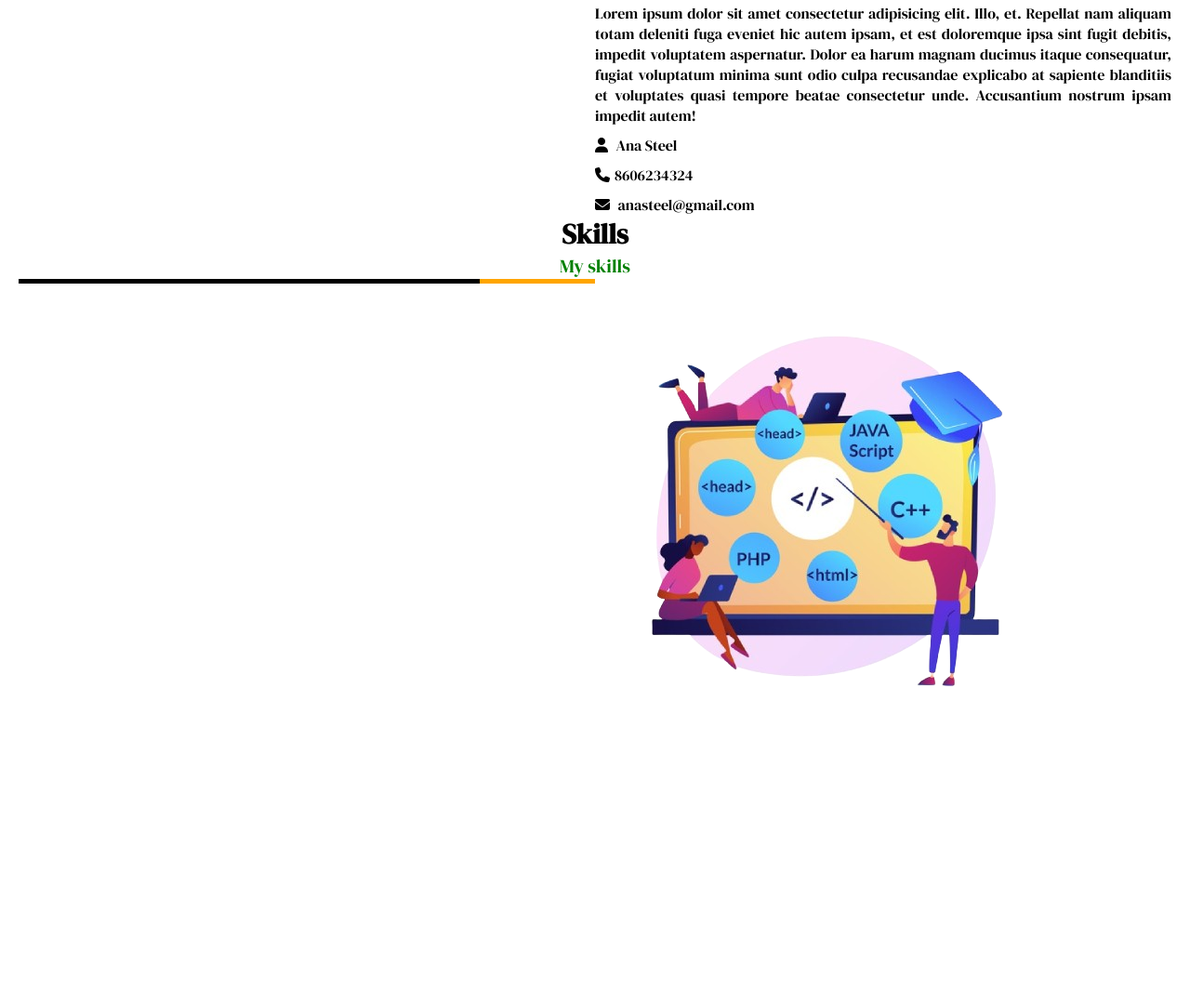
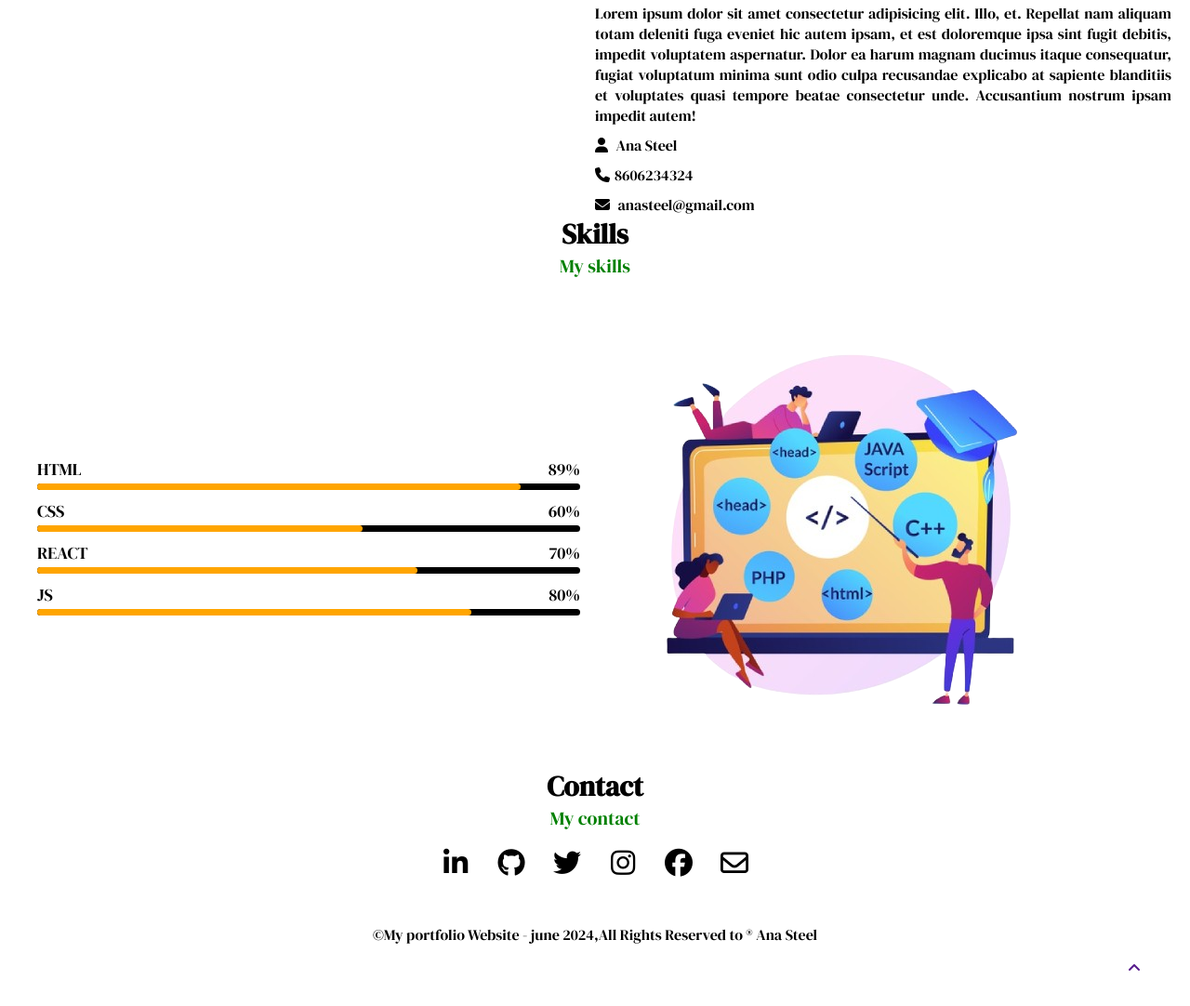
Before and after one commit to Ashwinsubas/portfolio, a plain HTML site: page index.html in a window 1280 px wide. Shown: the part 692-1774 px from the top of the page at 93% size. Before the commit the page ends 1497 px from the top, so only its background shows below. Drawn offline with Linux system fonts and the light colour scheme; a web font is replaced by a local one.

Commit message:
Protfolio completed

```diff
--- a/index.html
+++ b/index.html
@@ -18,15 +18,15 @@
         <div><img src="./images/logo.png" alt="" width="100px"></div>
         <div>
             <ul>
-                <li><a href="">Home</a></li>
-                <li><a href="">About</a></li>
-                <li><a href="">Skills</a></li>
-                <li><a href="">Contact</a></li>
+                <li><a href="#hh">Home</a></li>
+                <li><a href="#about">About</a></li>
+                <li><a href="#skill">Skills</a></li>
+                <li><a href="#con">Contact</a></li>
             </ul>
         </div>
     </nav>
 
-    <div class="home">
+    <div class="home" id="hh">
         <div class="home-content">
             <div class="homehead"><h1>I,m Ana <span>Steel</span></h1></div>
             <p class="para">I am the ceo of anna steel trivarum <br>
@@ -54,22 +54,64 @@
            </div>
         </div>
     </section>
-    <div class="skills">
+    <div class="skills" id="skill">
         <div class="sectionid">
         <div class="aboutme"><h2> Skills</h2>
             <span class="intro">My skills</div> </span></div>
             <div class="skill-div">
-            <div>
+
                 <div class="scale">
-                    <div class="html1"></div>
-                    <div class="html2"></div>
+                    <div class="bar">
+                        <h4 style="font-weight: 500; font-size: large;">HTML</h4>
+                        <span style="font-size: large;" class="">89%</span>
+                       <div class="base-bar"></div>
+                       <div class="base-bar html-bar"></div>
+                    </div>
+
+                    <div class="bar">
+                        <h4 style="font-weight: 500; font-size: large;">CSS</h4>
+                        <span style="font-size: large;" class="">60%</span>
+                       <div class="base-bar"></div>
+                       <div class="base-bar css-bar"></div>
+                    </div><div class="bar">
+                        <h4 style="font-weight: 500; font-size: large;">REACT</h4>
+                        <span style="font-size: large;" class="">70%</span>
+                       <div class="base-bar"></div>
+                       <div class="base-bar react-bar"></div>
+                    </div><div class="bar">
+                        <h4 style="font-weight: 500; font-size: large;">JS</h4>
+                        <span style="font-size: large;" class="">80%</span>
+                       <div class="base-bar"></div>
+                       <div class="base-bar js-bar"></div>
+                    </div>
                 </div>
-            </div>
             <div>
                 <img src="images/lap.png" alt="">
             </div></div>
     </div>
-    <div class="contact"></div>
+    <section class="contact" id="con" >
+        <div class="aboutme"><h2> Contact</h2>
+            <span class="intro">My contact</div> </span></div>
+            <div class="icons">
+                <!-- linkedin -->
+                <div  class="anim"> <a href="https://www.linkedin.com/" target="_blank"><i class="brand fa-brands fa-linkedin-in"></i></a></div>
+                <!-- github -->
+                <div class="anim"><a href="" target="_blank"><i class="brand fa-brands fa-github"></i></a></div>
+                <!-- x -->
+                <div class="anim"> <a href="" target="_blank"><i class="brand fa-brands fa-twitter"></i></a></div>
+                <!-- insta -->
+                <div class="anim"> <a href="https://www.instagram.com/" target="_blank"><i class="brand fa-brands fa-instagram"></i></a></div>
+                <div class="anim"> <a href="" target="_blank"><i class="brand fa-brands fa-facebook"></i></a></div>
+                <div class="anim"> <a href="" target="_blank"><i class="brand fa-regular fa-envelope"></i></a></div>
+            </div>
+    </section>
+    <footer>
+<div>
+    <p id="copy">&copy;My portfolio Website - june 2024,All Rights Reserved to &reg; Ana Steel</p>
+
+</div>
+<div class="anim uparrow"> <a href=""><i class=" fa-solid fa-angle-up"></i></a></div>
+    </footer>
    </div>
 </div>
 </body>
--- a/style.css
+++ b/style.css
@@ -4,6 +4,7 @@
     padding: 0;
     font-family: "DM Serif Display", serif;
 }
+
 #section
 {
     position: relative;
@@ -149,22 +150,125 @@ nav ul li a:hover
 {
     margin-left: 5px;
 }
-.scale
-{
-    margin-left: 20px;
-    display: grid;
-    grid-template-columns: 80% 20%;
-    height: 5px;
-    background-color: orange;
-}
-.html1
-{
-    width: 100%;
-    height: 5px;
-    background-color: black;
-}
+
 .skill-div
 {
     display: grid;
-    grid-template-columns: 50% 50%;
+    grid-template-columns: repeat(2,1fr);
+    gap: 2rem;
+    margin-top: 20px;
+    align-items: center;
+
 }
+.bar
+{
+    display: flex;
+    justify-content: space-between;
+    align-items: center;
+    position: relative;
+    padding: 10px 0px;
+    margin-left: 40px;
+}
+.base-bar
+{
+
+    position: absolute;
+    bottom: 0px;
+    height: 7px;
+    width: 100%;
+    background-color: black;
+    border-radius: 10px;
+}
+.html-bar
+{
+    background-color: orange;
+    width: 89%;
+}
+.css-bar
+{
+    background-color: orange;
+    width: 60%;
+}
+.react-bar
+{
+    background-color: orange;
+    width: 70%;
+}
+.js-bar
+{
+    background-color: orange;
+    width: 80%;
+}
+.icons
+{
+    display: flex;
+    justify-content: center;
+    align-items: center;
+    margin-top: 10px;
+}
+.anim
+{
+    width: 60px;
+    height: 50px;
+    display: flex;
+    justify-content: center;
+    align-items: center;
+    border-radius: 50%;
+}
+
+.aboutme,.intro{
+    text-align: center;
+}
+.brand
+{
+    color: black;
+    font-size: 30px;
+}
+.anim:hover
+{
+    background-image: linear-gradient(to top, skyblue, pink, yellow);
+    animation: rotate 4s;
+}
+@keyframes rotate
+{
+ 0%{transform: rotate(30deg);}
+ 20%{transform: rotate(-30deg);}
+ 40%{transform: 30deg;}
+ 60%{transform: -30deg;}
+ 80%{transform: rotate(30deg);}
+ 100%{transform: rotate(30deg);}
+
+}
+.anim:hover .brand
+{
+    color: white;
+}
+#copy
+{
+    text-align: center;
+    margin-top: 40px;
+
+}
+.uparrow
+{
+    float: right;
+    margin: 0px 30px 30px 0px;
+
+}
+::-webkit-scrollbar
+{
+    width: 10px;
+}
+::-webkit-scrollbar-track
+{
+    background-color: white;
+}
+::-webkit-scrollbar-thumb
+{
+    background-color: orange;
+    border-radius: 10px;
+}
+html
+{
+    scroll-behavior: smooth;
+}
```
